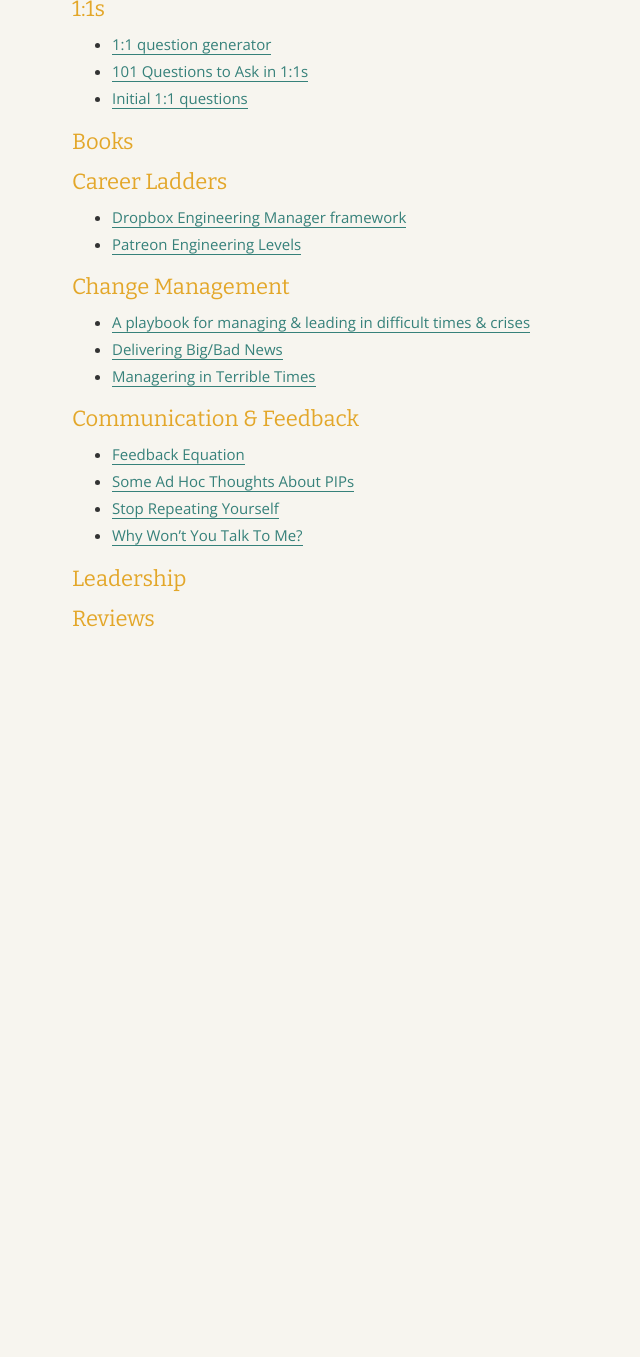
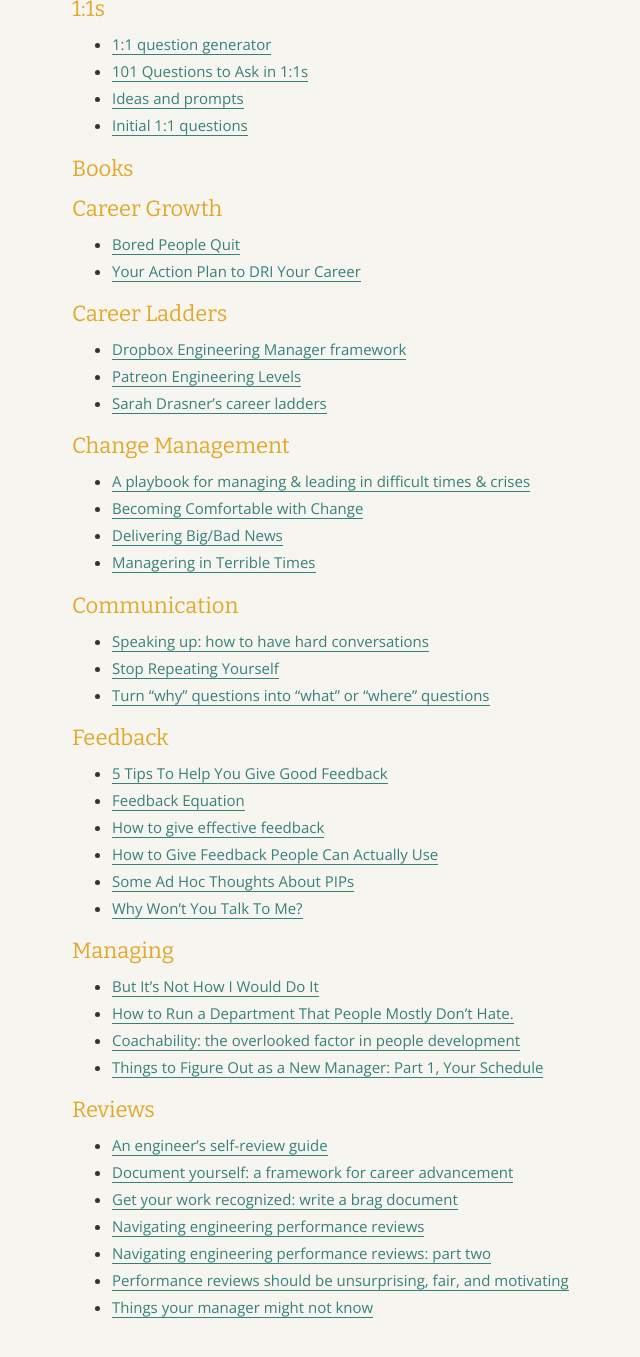
Before and after one commit to angelariggs/angelariggs.github.io, a Jekyll site: the page built from resources.md, in a window 1280 px wide and 1400 px high, scrolled down 246 px. Shown: the top 1357 px of the window, without its empty margins (84-724 px from the left). Built offline with Jekyll 4.4.1, drawn with Linux system fonts in a browser that asks for light colours; before the commit the page ends 951 px from its top, so only the background shows below that.

Commit message:
more stuff, ready to merge

```diff
--- a/resources.md
+++ b/resources.md
@@ -8,28 +8,57 @@
 
 - [1:1 question generator](https://one-on-ones.app/)
 - [101 Questions to Ask in 1:1s](https://jasonevanish.com/2014/05/29/101-questions-to-ask-in-1-on-1s/)
+- [Ideas and prompts](https://1on1s.robwhelan.com/)
 - [Initial 1:1 questions](https://larahogan.me/blog/first-one-on-one-questions/)
 
 ## Books
+
+## Career Growth
+
+- [Bored People Quit](https://randsinrepose.com/archives/bored-people-quit/)
+- [Your Action Plan to DRI Your Career](https://cate.blog/2021/12/20/your-action-plan-to-dri-your-career/)
 
 ## Career Ladders
 
 - [Dropbox Engineering Manager framework](https://dropbox.github.io/dbx-career-framework/m3_engineering_manager.html)
 - [Patreon Engineering Levels](https://levels.patreon.com/?)
+- [Sarah Drasner's career ladders](https://career-ladders.dev/engineering/)
 
 ## Change Management
 
 - [A playbook for managing & leading in difficult times & crises](https://lenareinhard.com/a-playbook-for-managing-leading-in-difficult-times-crises/)
+- [Becoming Comfortable with Change](https://kathkeating-cto.medium.com/becoming-comfortable-with-change-4a27526fa0a7)
 - [Delivering Big/Bad News](https://randsinrepose.com/archives/delivering_bigbad_news/)
 - [Managering in Terrible Times](https://larahogan.me/blog/being-a-manager-in-terrible-times/)
 
-## Communication & Feedback
+## Communication
 
+- [Speaking up: how to have hard conversations](https://leaddev.com/communication-relationships/speaking-how-have-hard-conversations)
+- [Stop Repeating Yourself](https://marissagoldberg.medium.com/stop-repeating-yourself-374ee2418aa6)
+- [Turn "why" questions into "what" or "where" questions](https://twitter.com/sara_ann_marie/status/1379891106507292674)
+
+## Feedback
+
+- [5 Tips To Help You Give Good Feedback](https://www.npr.org/2021/08/20/1029652315/5-tips-to-help-you-give-good-feedback)
 - [Feedback Equation](https://larahogan.me/blog/feedback-equation/)
+- [How to give effective feedback](https://www.cultureamp.com/blog/how-to-give-effective-feedback)
+- [How to Give Feedback People Can Actually Use](https://hbr.org/2017/10/how-to-give-feedback-people-can-actually-use)
 - [Some Ad Hoc Thoughts About PIPs](https://docs.google.com/presentation/d/1OEmntzaCKcMhcDySRlFfxG-phrqCM2imJNwqQxftefQ/edit#slide=id.p)
-- [Stop Repeating Yourself](https://marissagoldberg.medium.com/stop-repeating-yourself-374ee2418aa6)
-- [Why Won’t You Talk To Me?](https://medium.com/@royrapoport/why-wont-you-talk-to-me-f30a01a1994c])
+- [Why Won’t You Talk To Me?](https://medium.com/@royrapoport/why-wont-you-talk-to-me-f30a01a1994c)
 
-## Leadership
+## Managing
+
+- [But It’s Not How I Would Do It](https://anothermarkwood.medium.com/but-its-not-how-i-would-do-it-cf933e7f81c8)
+- [How to Run a Department That People Mostly Don’t Hate.](https://matt-schellhas.medium.com/how-to-run-a-department-that-people-mostly-dont-hate-e78c5ce22f59)
+- [Coachability: the overlooked factor in people development](https://leaddev.com/mentoring-coaching-feedback/coachability-overlooked-factor-people-development)
+- [Things to Figure Out as a New Manager: Part 1, Your Schedule](https://cate.blog/2017/01/05/things-to-figure-out-as-a-new-manager-part-1-your-schedule/)
 
 ## Reviews
+
+- [An engineer’s self-review guide](https://leaddev.com/professional-development/engineers-self-review-guide)
+- [Document yourself: a framework for career advancement](https://leaddev.com/career-paths-progression-promotion/document-yourself-framework-career-advancement)
+- [Get your work recognized: write a brag document](https://jvns.ca/blog/brag-documents/)
+- [Navigating engineering performance reviews](https://leaddev.com/mentoring-coaching-feedback/navigating-engineering-performance-reviews)
+- [Navigating engineering performance reviews: part two](https://leaddev.com/mentoring-coaching-feedback/navigating-engineering-performance-reviews-part-two)
+- [Performance reviews should be unsurprising, fair, and motivating](https://larahogan.me/blog/performance-reviews-should-be-unsurprising-fair-and-motivating/)
+- [Things your manager might not know](https://jvns.ca/blog/things-your-manager-might-not-know/)
```
